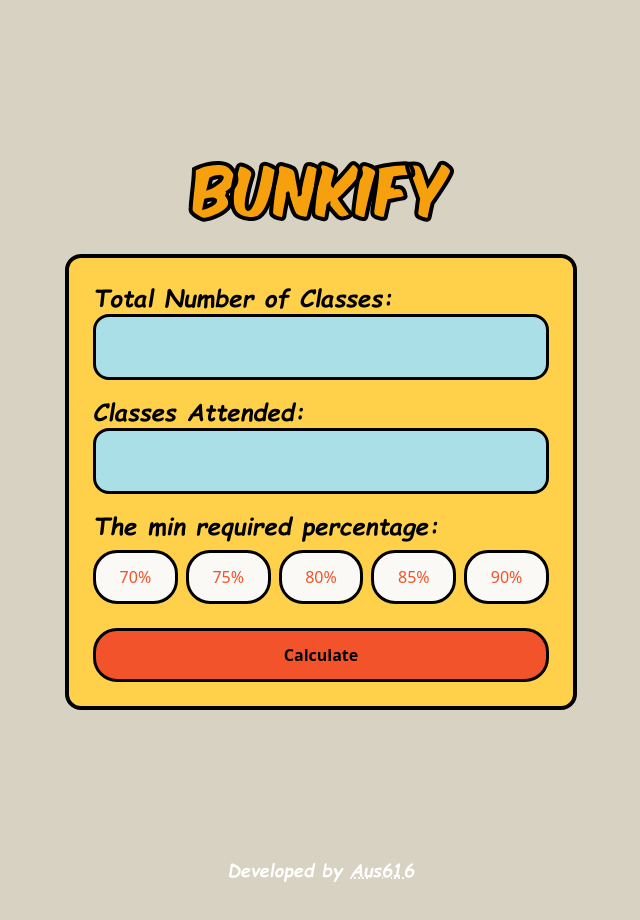
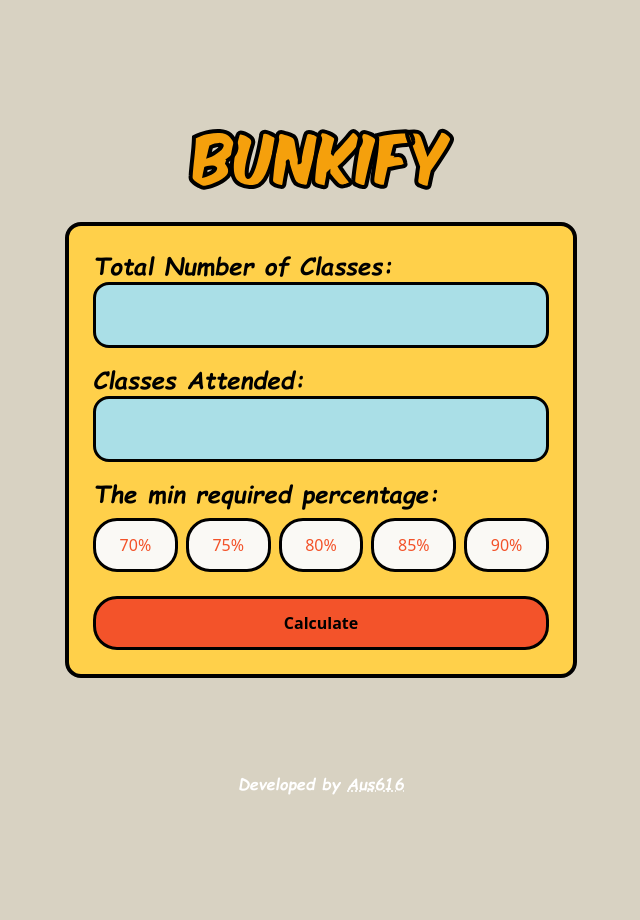
Before and after one commit to AUS616/Bunkify, a Flask app: page / in a window 1280 px wide. Shown: the whole page, without its empty margins (319-959 px from the left). After the commit the page ends 795 px from the top, so only its background shows below. Run offline with Flask 3, Linux system fonts and the light colour scheme.

Commit message:
Update index.html

```diff
--- a/templates/index.html
+++ b/templates/index.html
@@ -9,8 +9,8 @@
     <link rel="stylesheet" href="{{ url_for('static', filename='style.css') }}">
 </head>
 </head>
-<body class="bg-[#D8D2C2] min-h-screen px-4 py-4 sm:px-6 lg:px-8">
-    <div class="flex flex-col items-center justify-center min-h-screen ">
+<body class="bg-[#D8D2C2] h-screen overflow-hidden px-4 sm:px-6 lg:px-8 flex flex-col">
+    <div class="flex-1 flex flex-col items-center justify-center">
         <h1 class="text-6xl font-bold text-[#F5A00C] mt-8 mb-10">Bunkify</h1>
 
         <div class="w-full max-w-sm sm:max-w-md lg:max-w-lg bg-[#FFD04A] rounded-2xl border-4 border-black pt-4 sm:pt-5 pb-4 sm:pb-5 p-3 sm:p-4 md:p-6 ">
@@ -115,15 +115,14 @@
 
   </script>
 
-  <footer>
-       <div class="flex flex-col justify-center items-center mt-6 sm:mt-8 lg:mt-10 mb-4 sm:mb-5 px-4">
-                <p class="text-sm sm:text-base lg:text-lg text-white font-bold text-center">
-                    Developed by
+ <footer>
+        <div class="flex flex-col justify-center items-center py-1">
+            <p class="text-sm sm:text-base text-white font-bold text-center">
+                Developed by
                 <a class="underline decoration-dotted hover:text-[#F3532A] transition-colors" href="https://github.com/AUS616">Aus616</a>
             </p>
         </div>
-
-  </footer>
+</footer>
 
 
 
```
